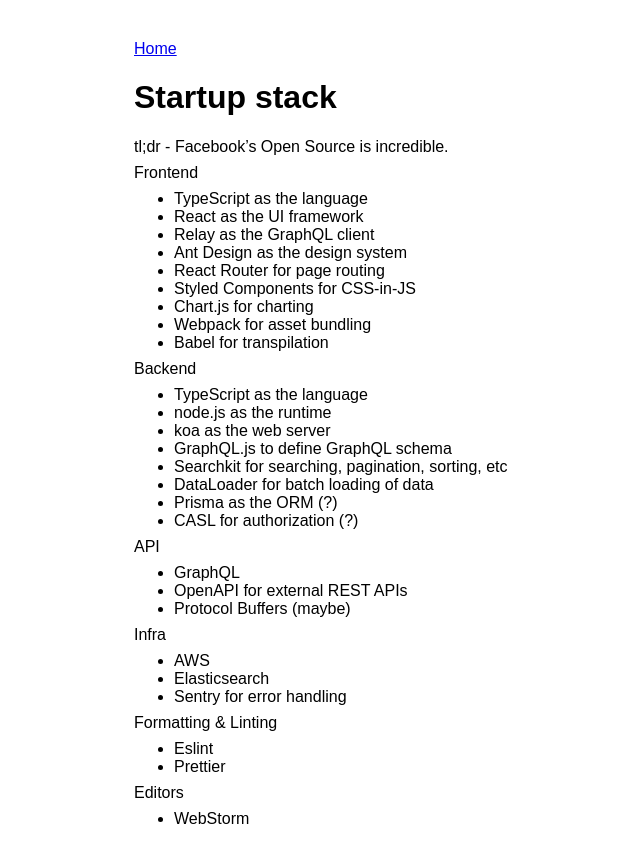
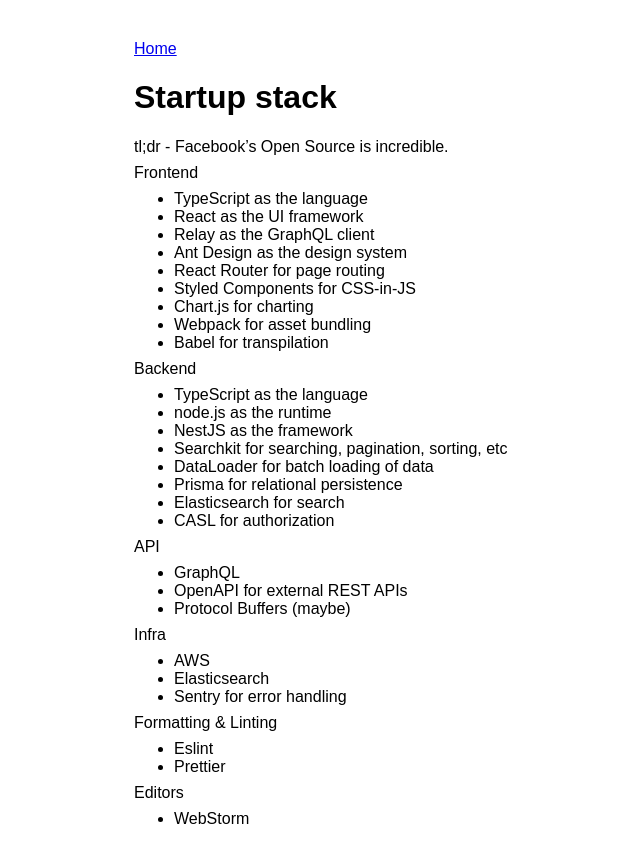
Before and after one commit to maxh/maxheinritz.com, a Jekyll site: the page built from _notes/startup-stack.md, in a window 1280 px wide. Shown: the top 863 px of the page, without its empty margins (6-646 px from the left). Built offline with Jekyll 4.4.1, drawn with Linux system fonts in a browser that asks for light colours.

Commit message:
tweak posts

```diff
--- a/_notes/startup-stack.md
+++ b/_notes/startup-stack.md
@@ -22,12 +22,12 @@
 
 - TypeScript as the language
 - node.js as the runtime
-- koa as the web server
-- GraphQL.js to define GraphQL schema
+- NestJS as the framework
 - Searchkit for searching, pagination, sorting, etc
 - DataLoader for batch loading of data
-- Prisma as the ORM (?)
-- CASL for authorization (?)
+- Prisma for relational persistence
+- Elasticsearch for search
+- CASL for authorization
 
 API
 
```
Also changed, not shown: _notes/enums.md (+4 -2 lines), _notes/react-json-pretty-print.md (+5 -5 lines).
